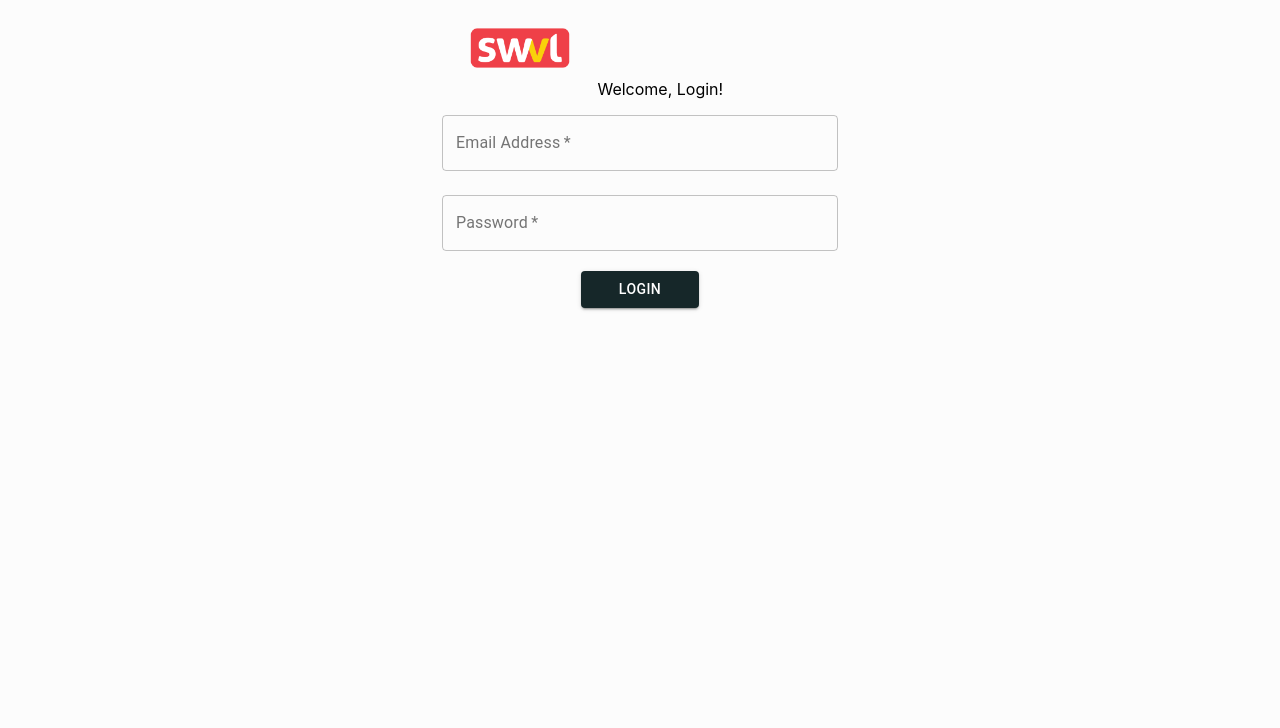
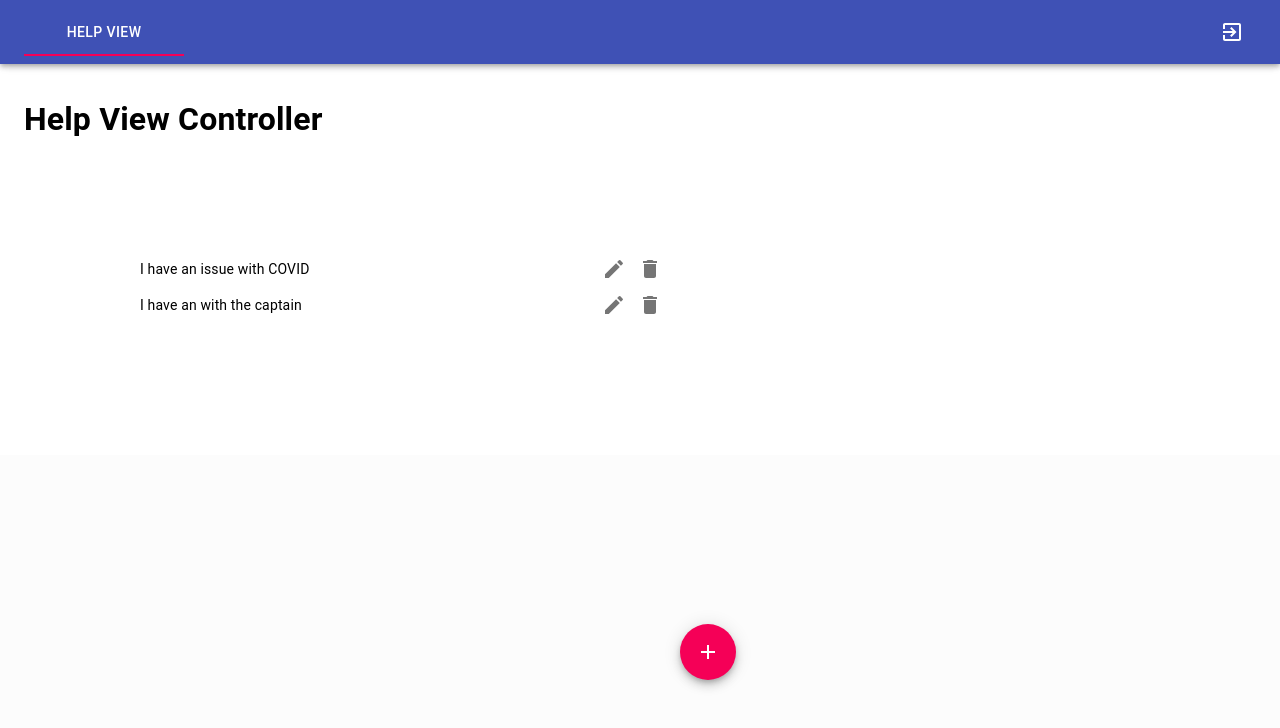
Before and after one commit to EslaM-M/hackathonFrontend, a React app: page /help-view in a window 1280 px wide. Shown: the top 728 px of the page. Built offline with nearby package versions, Linux system fonts and the light colour scheme.

Commit message:
add the gitigone file

```diff
--- a/src/App.js
+++ b/src/App.js
@@ -27,13 +27,13 @@ function App() {
 
   return (
     <>
-      {!isLoggedIn ? (
+      {/* {!isLoggedIn ? (
         <Auth />
-      ) : (
+      ) : ( */}
         <Layout>
           <Router />
         </Layout>
-      )}
+      {/* )} */}
     </>
   );
 
--- a/src/api/endpoints.js
+++ b/src/api/endpoints.js
@@ -1,5 +1,6 @@
 const auth = {
-    sign_in: 'sign_in'
+    sign_in: 'sign_in',
+
 }
 const endpoints = {
     ...auth
--- a/src/api/index.js
+++ b/src/api/index.js
@@ -22,7 +22,7 @@ instance.interceptors.request.use(config => {
     if (checkValidToken.isValid) {
         const token = checkValidToken.authData.token;
         config.baseURL += FRIES_API;
-        config.headers.Authorization = `Bearer ${token}`;
+        config.headers['x-test-user-id'] = '5d9cb1b2bba685001aac5e72';
         return config;
     }
     else {
--- a/src/pages/HelpView/HelpView.js
+++ b/src/pages/HelpView/HelpView.js
@@ -1,4 +1,4 @@
-import React, { Component } from 'react';
+import React, { Component, useEffect } from 'react';
 import Aux from '../../hoc/Aux'
 import cssClasses from './HelpView.css'
 import List from '@material-ui/core/List';
@@ -12,12 +12,27 @@ import { makeStyles } from '@material-ui/core/styles';
 import AddIcon from '@material-ui/icons/Add';
 import Fab from '@material-ui/core/Fab';
 import Tooltip from '@material-ui/core/Tooltip';
-function generate(element) {
-  return [0, 1, 2].map((value) =>
-    React.cloneElement(element, {
-      key: value,
-    }),
-  );
+import API from '../../api'
+import endpoints from '../../api/endpoints'
+
+const firstListResponse = {
+  help_view_components: [
+    {
+      title: "I have an issue with COVID",
+      type: "ListItem",
+      meta_data: {
+        help_view: "firstId"
+      }
+    },
+    {
+      title: "I have an with the captain",
+      type: "ListItem",
+      meta_data: {
+        help_view: "secondId"
+      }
+    }
+
+  ]
 }
 const useStyles = makeStyles((theme) => ({
   fab: {
@@ -32,6 +47,17 @@ const useStyles = makeStyles((theme) => ({
 
 export default function HelpView() {
   const classes = useStyles();
+  useEffect(() => {
+  API.get('https://sxp-api.asgard.swvl.io/user/v2/help')
+      .then(response => {
+        console.log(response)
+
+      })
+      .catch(err => {
+        console.log(err)
+
+      })
+  }, [])
   return (
     <Aux>
       <h1>
@@ -45,10 +71,11 @@ export default function HelpView() {
             margin: '100px'
           }}>
             <List dense={true}>
-              {generate(
-                <ListItem>
+              {
+                firstListResponse.help_view_components.map(helpView => {
+                  return (<ListItem>
                     <ListItemText
-                    primary="Captain Not Wearing the mask"
+                      primary={helpView.title}
                     />
                     <ListItemSecondaryAction>
                       <IconButton edge="end" aria-label="delete">
@@ -58,8 +85,9 @@ export default function HelpView() {
                         <DeleteIcon />
                       </IconButton>
                     </ListItemSecondaryAction>
-                </ListItem>,
-              )}
+                  </ListItem>)
+                })
+              }
             </List>
           </div>
           <Tooltip title="Add" aria-label="add">
```
Also changed, not shown: 1 other file (tests, documents, lock files or other folders). Lines whose indentation alone changed are shown as unchanged.
